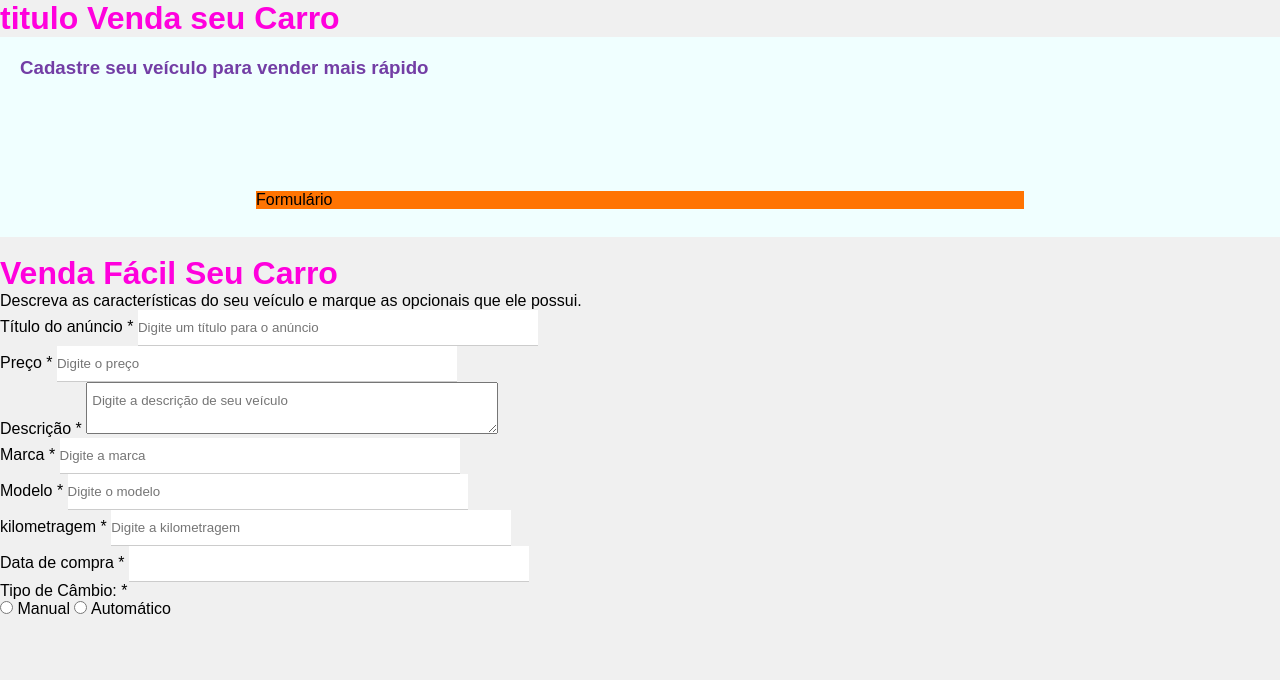
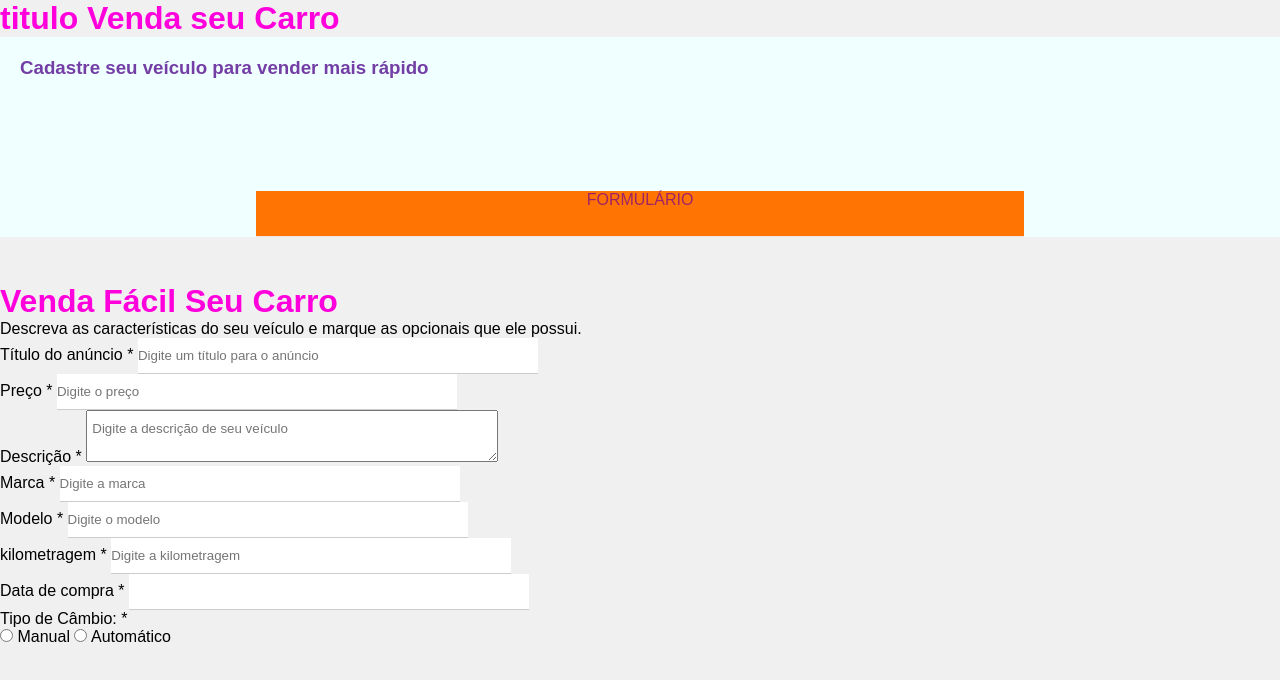
Before and after one commit to Caio-Santos2010/projetoFormulario, a plain HTML site: page index.html in a window 1280 px wide. Drawn offline with Linux system fonts and the light colour scheme.

Commit message:
caio santos

```diff
--- a/css/style.css
+++ b/css/style.css
@@ -49,3 +49,20 @@ textarea {
     position: relative;
     top: -46px;
 }
+
+
+.form-header {
+    border-bottom: 1px solid #dfdfdf;
+    height: 45px;
+}
+
+.form-header {
+    color: rgb(158, 36, 101);
+    border-bottom: 1px solid #eee5e5;
+    width: 100%;
+    text-align: center;
+    margin: 0 auto;
+    text-transform: uppercase;
+    height: 45px;
+    list-style: 45px;
+}
```
